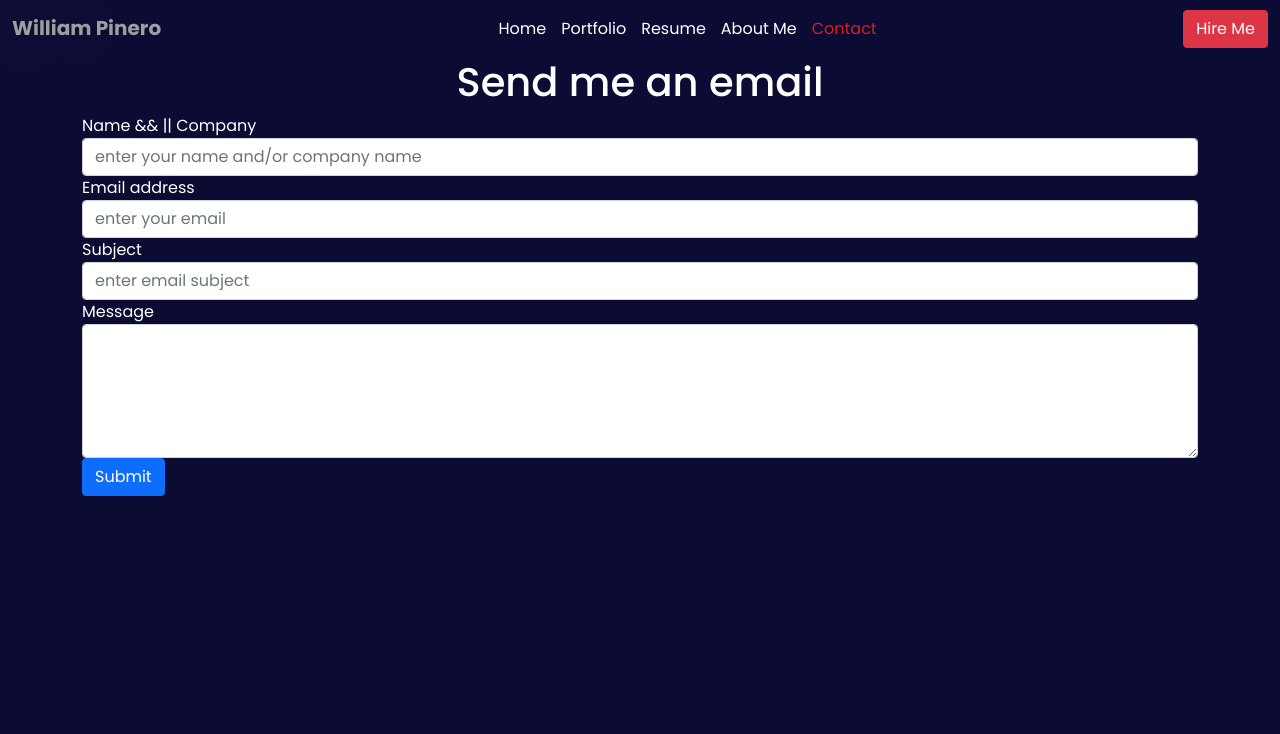
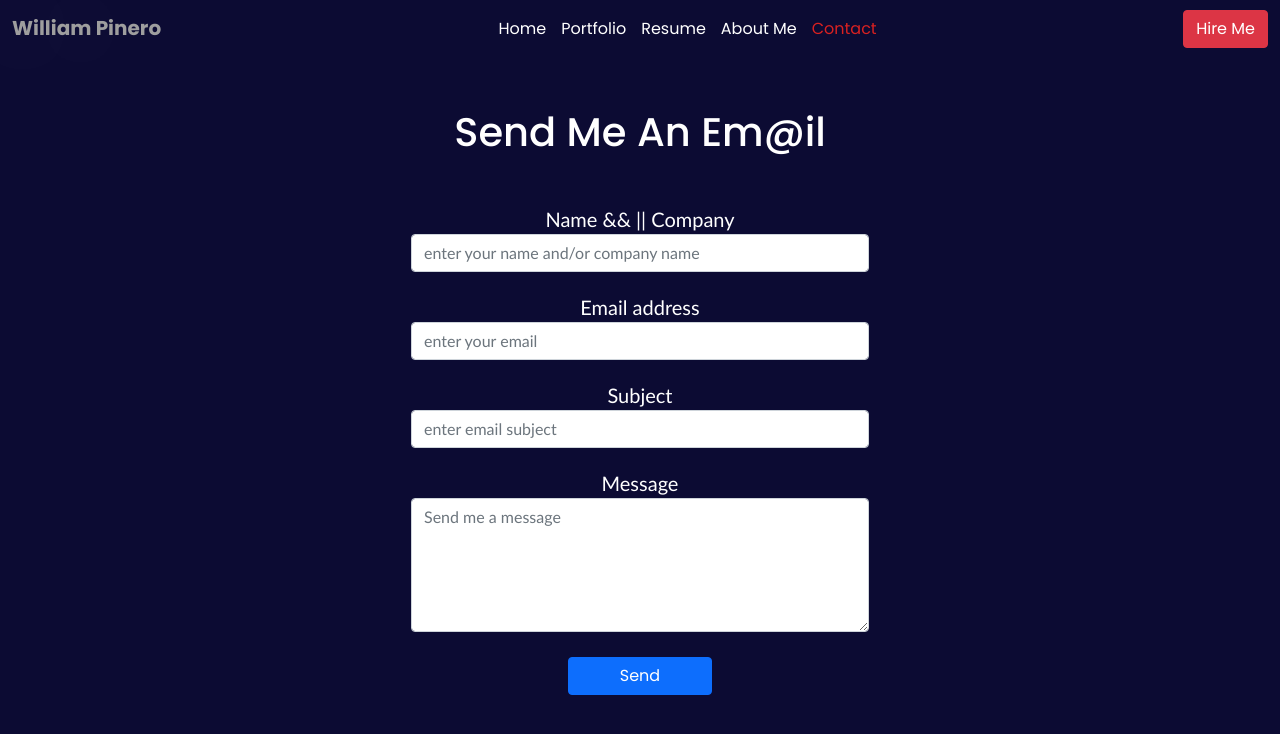
Before and after one commit to WILLCUBA/my-portfolio-react, a React (Create React App) app: page /contact in a window 1280 px wide. Shown: the top 734 px of the page. Built offline with nearby package versions, Linux system fonts and the light colour scheme; grey boxes are pictures that could not be loaded; a web font is replaced by a local one.

Commit message:
Contact form

```diff
--- a/src/components/AboutMe/index.js
+++ b/src/components/AboutMe/index.js
@@ -1,6 +1,8 @@
 import React from "react";
 import {motion} from "framer-motion"
 import './aboutMe.css'
+import resume from '../../assets/WilianPineroResume.PDF'
+import profilePic from '../../assets/imgs/hero.png'
 
 const AboutMe = function () {
 
@@ -12,30 +14,29 @@ const AboutMe = function () {
                         <div>
                             <div class = "shadow">
                                 <div class = "about-img">
-                                    <img src = "https://cdn.pixabay.com/photo/2018/11/13/21/43/instagram-3814049__340.png" alt = "about"/>
+                                    <img src = {profilePic} alt = "about"/>
                                 </div>
                             </div>
-
+                            <p className="text-muted">Yes I know, I have to change the picture :)</p>
                             <h2>Wilian Pinero Gonzalez</h2>
                             <h3>Full Stack Web Developer</h3>
                         </div>
 
                         <ul class = "icons">
-                            <li><i class = "fab fa-facebook-f"></i></li>
-                            <li><i class = "fab fa-twitter"></i></li>
-                            <li><i class = "fab fa-linkedin"></i></li>
-                            <li><i class = "fab fa-instagram"></i></li>
+
+                            <li><a href="https://github.com/WILLCUBA" target="_blank"><i class = "fab fa-github"></i></a></li>
+                            <li><a href="https://www.linkedin.com/in/willpinero/"><i class = "fab fa-linkedin"></i></a></li>
                         </ul>
                         </div>
-
                     </div>
 
                     <div class = "about-right">
                         <h1>Hello<span>!</span></h1>
                         <h2>Here's who I am & what I do</h2>
                         <div class = "about-btns">
-                            <button type = "button" class = "btn abuout-btn btn-pink">resume / CV</button>
-                            <button type = "button" class = "btn about-btn btn-white">Git hub</button>
+                            <a className = "btn abuout-btn btn-pink" href={resume} download>
+                                Resume / CV
+                            </a>
                         </div>
 
                         <div class = "about-para">
--- /dev/null
+++ b/src/components/Contact/contact.css
@@ -0,0 +1,24 @@
+.contact-container {
+    padding: 50px;
+}
+.contact-form {
+    margin: 0 auto;
+    padding: 30px 40px;
+    border-radius: 12px;
+    max-width: 50%;
+  }
+
+.contact-form div {
+    padding: 10px;
+    font-size: 20px;
+    font-family:'Gill Sans', 'Gill Sans MT', Calibri, 'Trebuchet MS', sans-serif;
+}
+
+.btn-send {
+    width: 30%;
+    margin-top: 15px;
+}
+
+.btn-send:hover {
+    transform: scale(1.03)
+}
--- a/src/components/Contact/index.js
+++ b/src/components/Contact/index.js
@@ -1,6 +1,6 @@
 import React, {useRef} from 'react';
 import emailjs from 'emailjs-com';
-
+import './contact.css'
 export default function Contact() {
 
     const form = useRef()
@@ -17,12 +17,12 @@ export default function Contact() {
       };
 
   return (
-<div className="container">
+    <div className="container contact-container text-center">
       <div className="row">
         <div className="col align-self-center">
-          <h1 className="text-center">Send me an email</h1>
+          <h1 className="text-center">Send Me An Em@il</h1>
           {/* <!-- contact form --> */}
-          <form ref={form} onSubmit={sendEmail}>
+          <form ref={form} onSubmit={sendEmail} className="contact-form">
             {/* <!-- name --> */}
             <div className="form-group">
               <label htmlFor="name">Name && || Company</label>
@@ -65,11 +65,12 @@ export default function Contact() {
                 className="form-control"
                 id="email_body"
                 rows="5"
+                placeholder="Send me a message"
               ></textarea>
             </div>
 
-            <button type="submit" className="btn btn-primary">
-              Submit
+            <button type="submit" className="btn btn-primary btn-send">
+              Send
             </button>
           </form>
         </div>
--- a/src/components/Resume/index.js
+++ b/src/components/Resume/index.js
@@ -1,6 +1,5 @@
 import React from 'react';
 import {motion} from 'framer-motion'
-import portfolio from '../../assets/WilianPineroResume.PDF'
 
 const container = {
         hidden: { opacity: 0.2 },
@@ -24,9 +23,7 @@ const Resume = function () {
             <motion.div>
                 <div className="container text-center">
                         <p>Download Resume</p>
-                        <a className="btn btn-danger" href={portfolio} download>
-                                <i className="fa fa-file-pdf" aria-hidden="true"></i> Download PDF
-                        </a>
+
                 </div>
                 <div className="Education m-4">
                 <h1 className="text-center">Education</h1>
```
